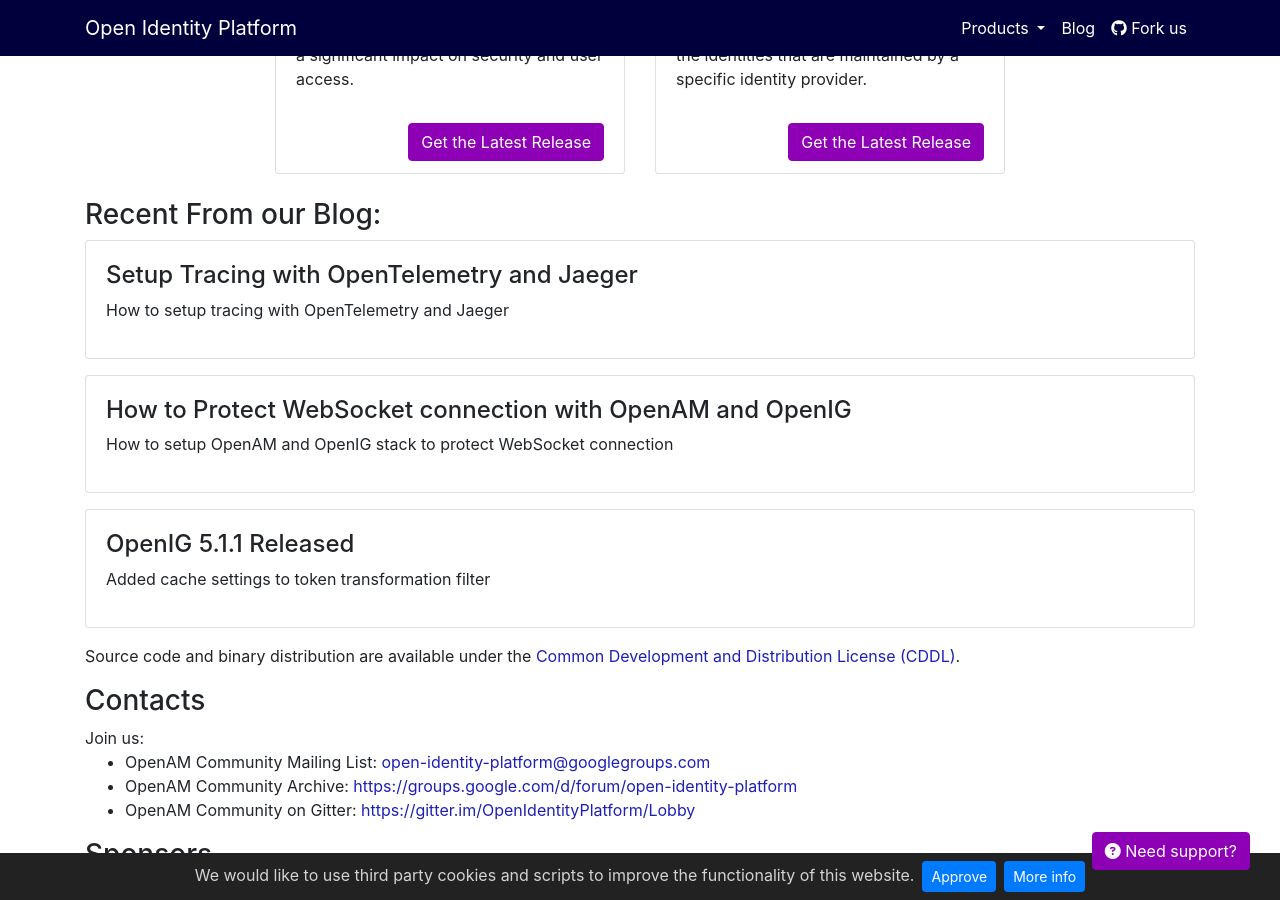
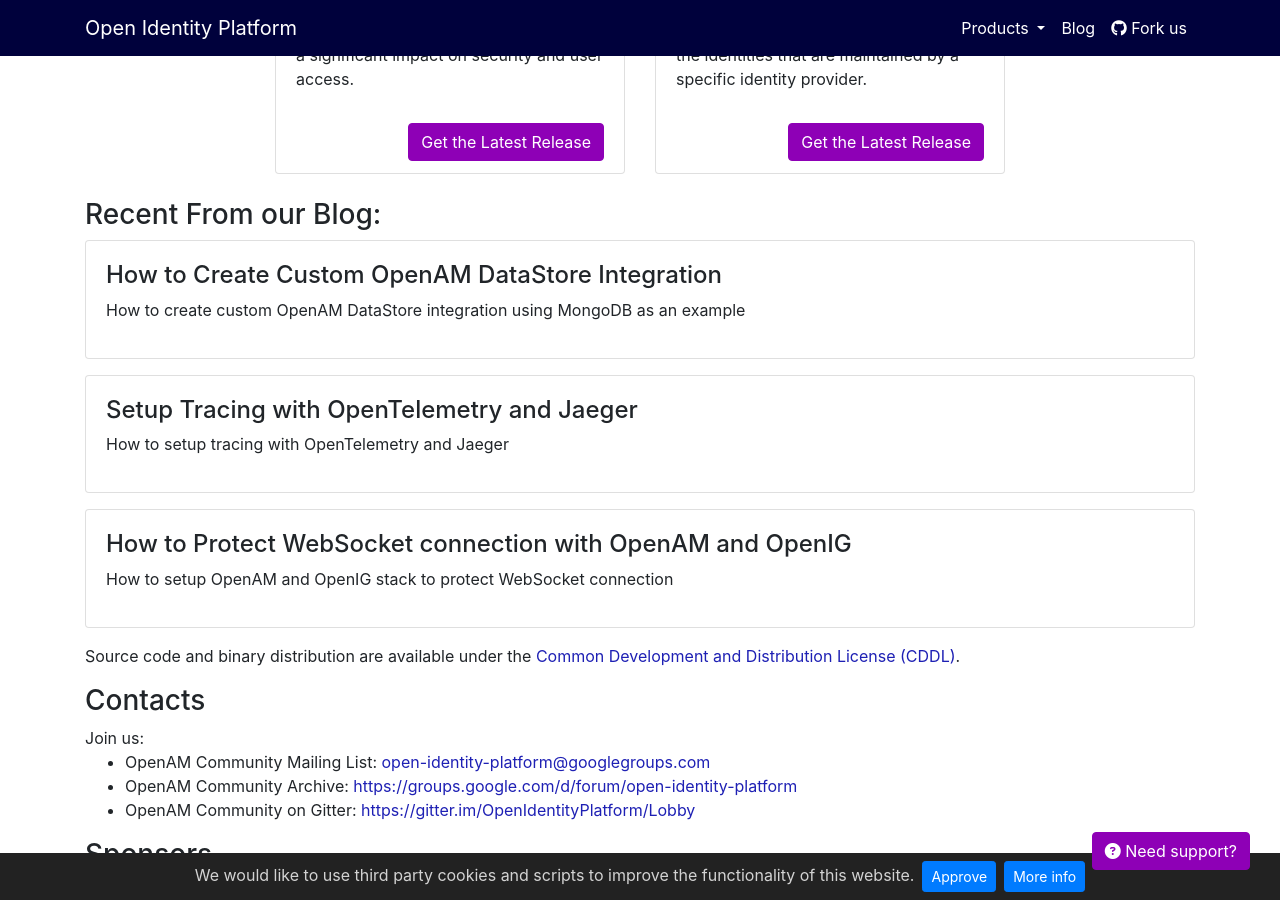
Before and after one commit to OpenIdentityPlatform/OpenIdentityPlatform.org, a Jekyll site: the page built from index.html, in a window 1280 px wide and 900 px high, scrolled down 1665 px. Built offline with Jekyll 4.4.1, drawn with Linux system fonts in a browser that asks for light colours.

Commit message:
add new artible to blog post list

```diff
--- a/_data/blogposts.yml
+++ b/_data/blogposts.yml
@@ -1,3 +1,8 @@
+-
+  title: 'How to Create Custom OpenAM DataStore Integration'
+  link: '/blog/how-to-create-openam-custom-datastore-integration'
+  description: 'How to create custom OpenAM DataStore integration using MongoDB as an example'
+
 -
   title: 'Setup Tracing with OpenTelemetry and Jaeger'
   link: '/blog/openam-openig-jaeger'
--- a/blog/how-to-create-openam-custom-datastore-integration.md
+++ b/blog/how-to-create-openam-custom-datastore-integration.md
@@ -3,7 +3,7 @@
 title: "How to Create Custom OpenAM DataStore Integration"
 landing-title2: "How to Customise OpenAM"
 description: "This article explains how develop IdRepo plugin to connect to an external user data store"
-keywords: 'OpenAM, Customisation'
+keywords: 'OpenAM, Customisation, MongoDB, DataStore'
 imageurl: 'openam-og.png'
 share-buttons: true
 ---
```
